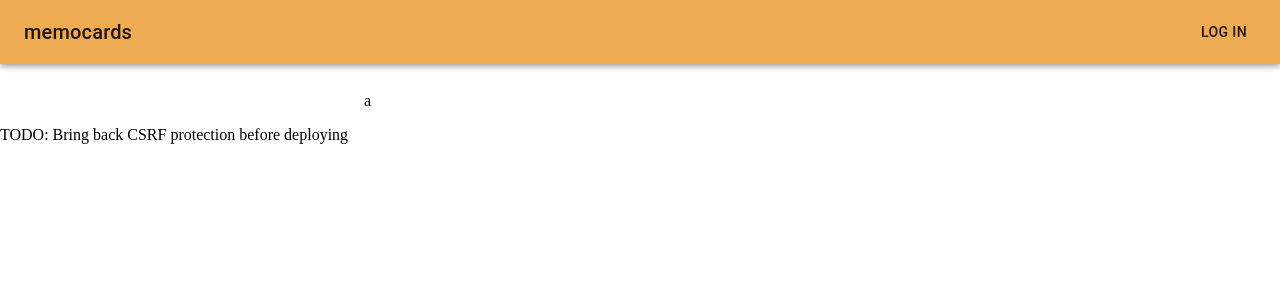
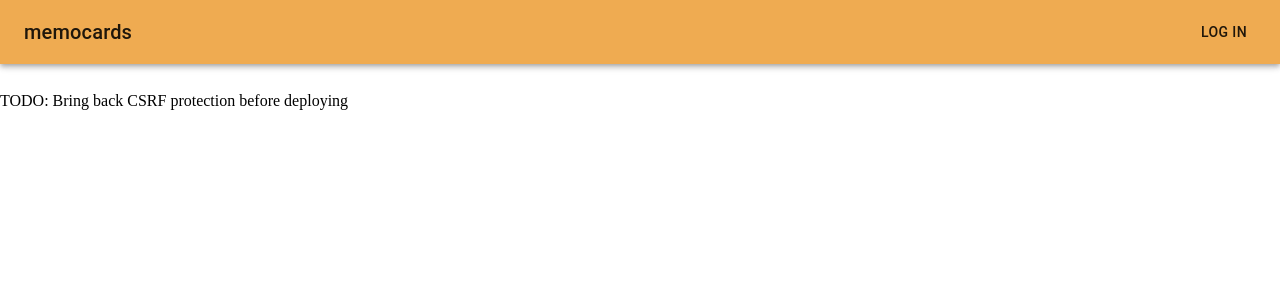
Before and after one commit to karmek-k/memocards, a React (Create React App) app in the folder client/: page /register in a window 1280 px wide. Shown: the top 300 px of the page. Built offline with nearby package versions, Linux system fonts and the light colour scheme; the HTML template or start-up script is replaced by a standard one.

Commit message:
Create RegisterForm component

```diff
--- /dev/null
+++ b/client/src/components/register/RegisterForm.tsx
@@ -0,0 +1,9 @@
+import useStyles from '../shared/styles/form';
+
+const RegisterForm: React.FC = () => {
+  const classes = useStyles();
+
+  return null;
+};
+
+export default RegisterForm;
--- a/client/src/pages/RegisterPage.tsx
+++ b/client/src/pages/RegisterPage.tsx
@@ -2,6 +2,7 @@ import { Container } from '@material-ui/core';
 import React from 'react';
 // import { useState } from 'react';
 import { Redirect } from 'react-router-dom';
+import RegisterForm from '../components/register/RegisterForm';
 import Layout from '../components/shared/Layout';
 import useLoggedIn from '../hooks/useLoggedIn';
 
@@ -20,7 +21,7 @@ const RegisterPage: React.FC = () => {
   return (
     <Layout>
       <Container maxWidth="sm">
-        <p>a</p>
+        <RegisterForm />
       </Container>
     </Layout>
   );
```
